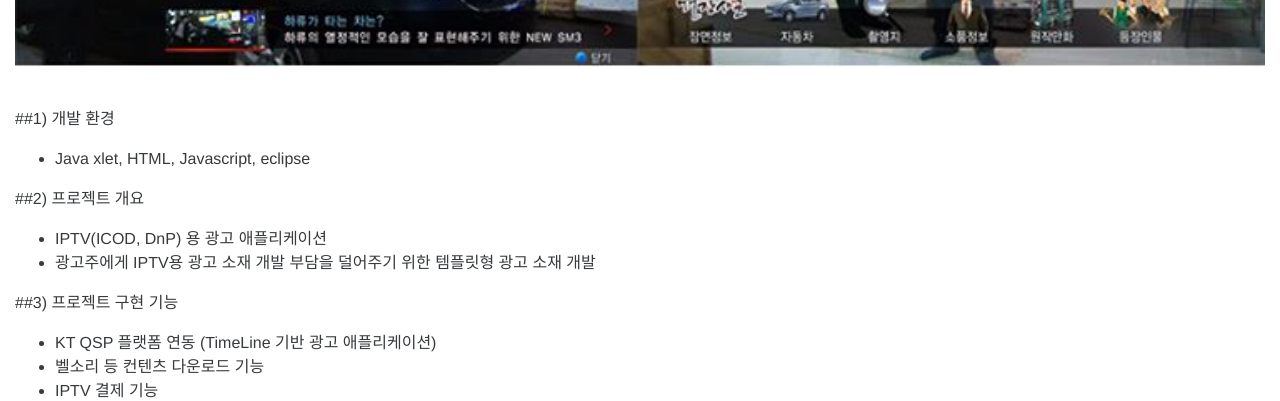
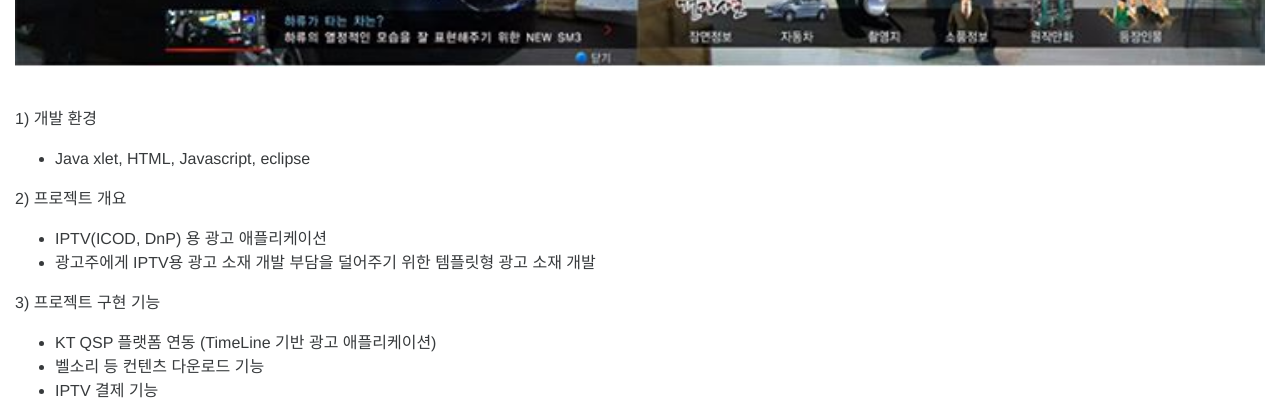
Before and after one commit to khj0704/khj0704.github.io, a Jekyll site: the page built from _posts/2017-02-02-portfolio1.md, in a window 1280 px wide. Shown: the part 1024-1425 px from the top of the page. Built offline with Jekyll 4.4.1, drawn with Linux system fonts in a browser that asks for light colours; nearby versions of some CDN libraries; library files that are not in the unit come from our copies.

Commit message:
포스트 작성

```diff
--- a/_posts/2017-02-02-portfolio1.md
+++ b/_posts/2017-02-02-portfolio1.md
@@ -7,14 +7,14 @@ tags: 즐거움 행복
 image: keyword-template.jpg
 ---
 
-##1) 개발 환경
-   - Java xlet, HTML, Javascript, eclipse
+1) 개발 환경
+- Java xlet, HTML, Javascript, eclipse
 
-##2) 프로젝트 개요
-   - IPTV(ICOD, DnP) 용 광고 애플리케이션
-   - 광고주에게 IPTV용 광고 소재 개발 부담을 덜어주기 위한 템플릿형 광고 소재 개발
+2) 프로젝트 개요
+- IPTV(ICOD, DnP) 용 광고 애플리케이션
+- 광고주에게 IPTV용 광고 소재 개발 부담을 덜어주기 위한 템플릿형 광고 소재 개발
 
-##3) 프로젝트 구현 기능
-   - KT QSP 플랫폼 연동 (TimeLine 기반 광고 애플리케이션)
-   - 벨소리 등 컨텐츠 다운로드 기능
-   - IPTV 결제 기능
+3) 프로젝트 구현 기능
+- KT QSP 플랫폼 연동 (TimeLine 기반 광고 애플리케이션)
+- 벨소리 등 컨텐츠 다운로드 기능
+- IPTV 결제 기능
```
